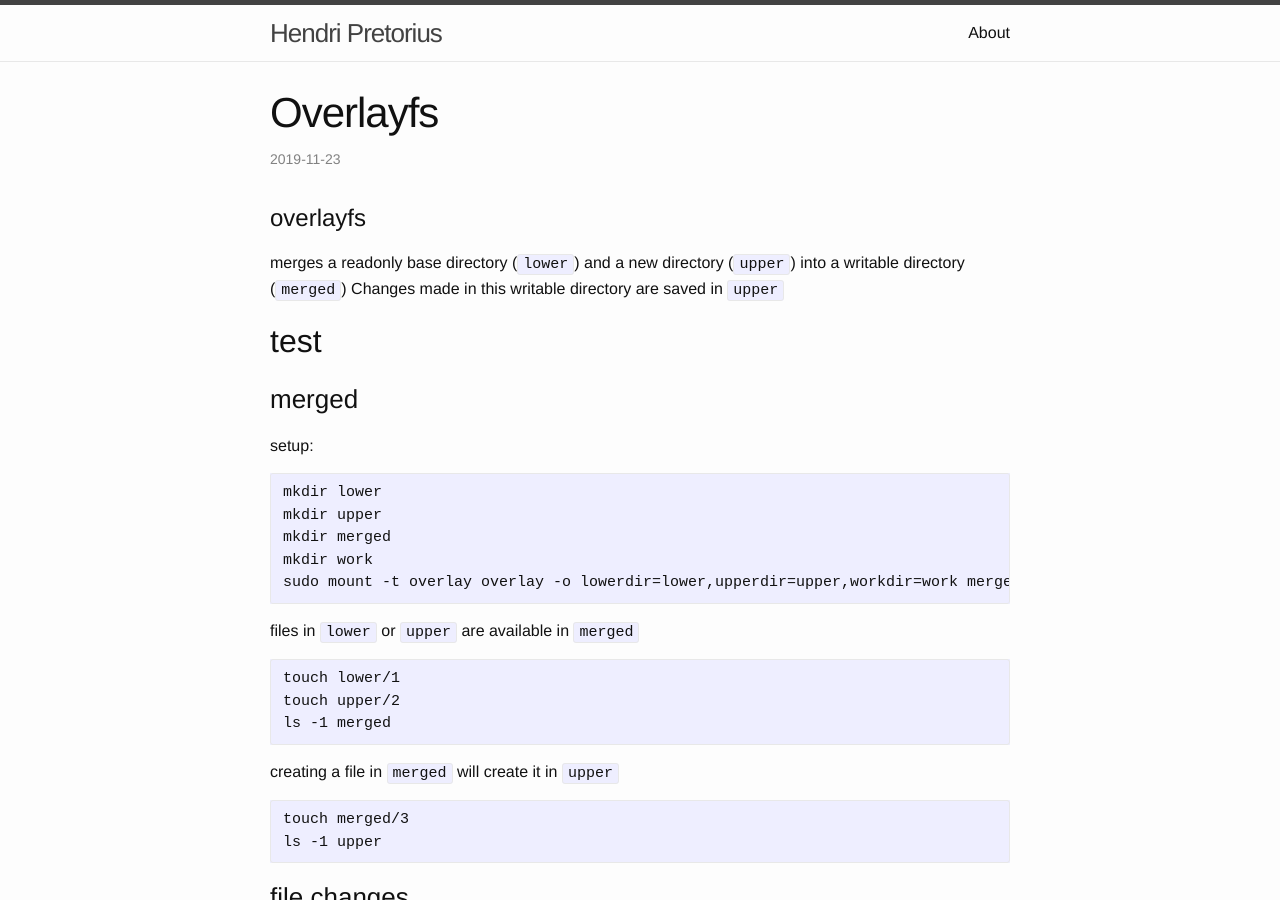
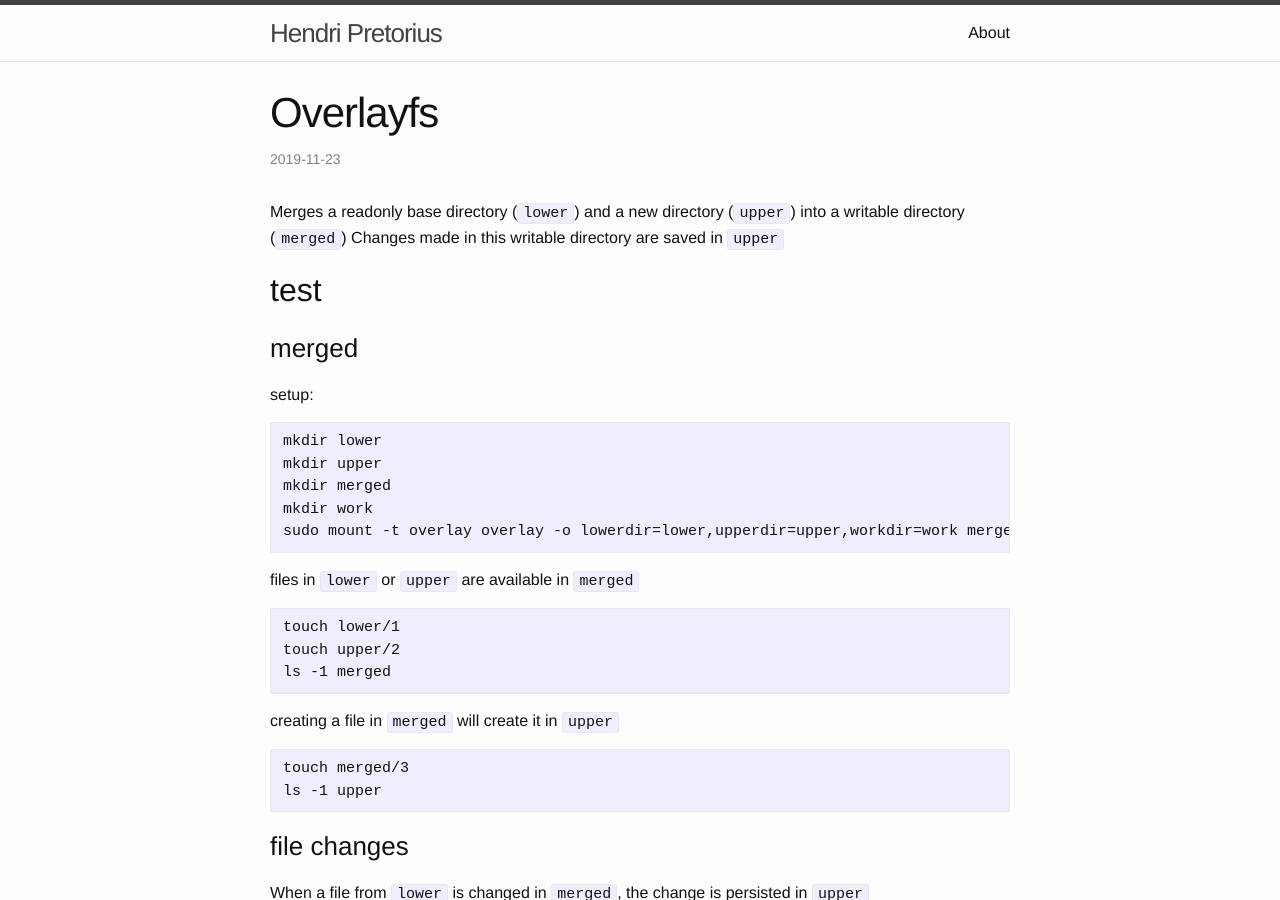
Before and after one commit to pretorh/pretorh.github.io, a Jekyll site: the page built from _posts/2019-11-23-overlayfs.md, in a window 1280 px wide and 900 px high. Built offline with Jekyll 4.4.1, drawn with Linux system fonts in a browser that asks for light colours.

Commit message:
fix: remove md header

```diff
--- a/_posts/2019-11-23-overlayfs.md
+++ b/_posts/2019-11-23-overlayfs.md
@@ -5,9 +5,7 @@ title: "Overlayfs"
 tags: linux
 ---
 
-# overlayfs
-
-merges a readonly base directory (`lower`) and a new directory (`upper`) into a writable directory (`merged`)
+Merges a readonly base directory (`lower`) and a new directory (`upper`) into a writable directory (`merged`)
 Changes made in this writable directory are saved in `upper`
 
 ## test
```
